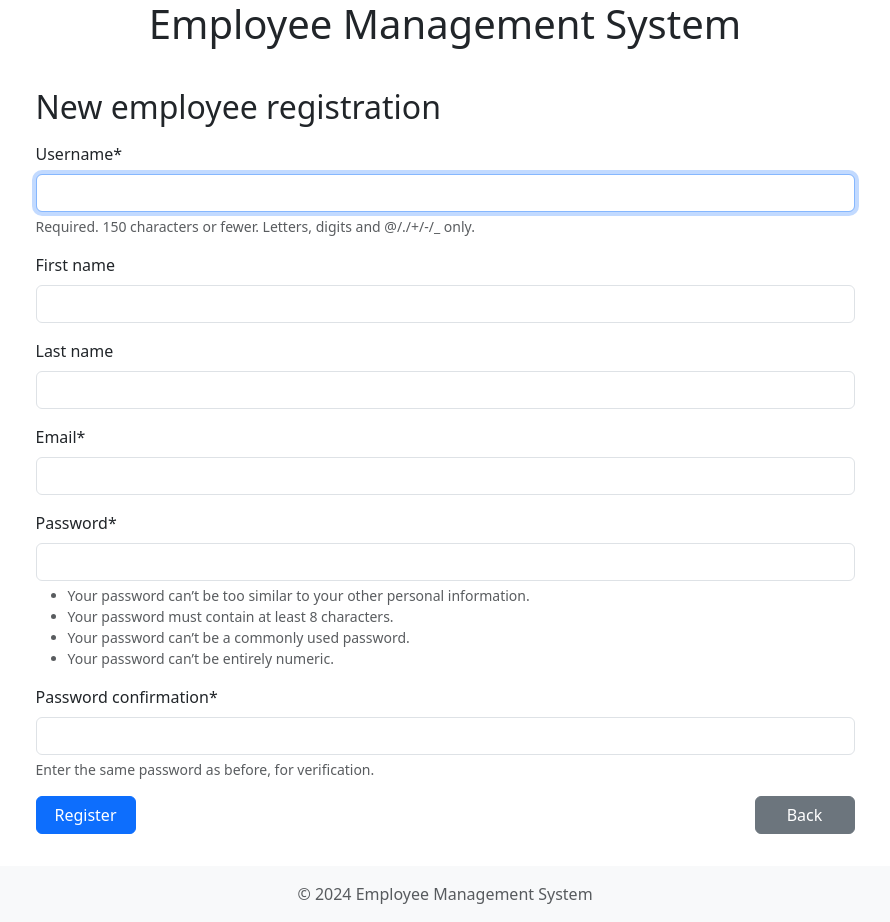
After one commit to Salerys/employee-management, a Django app: page /register/ in a window 1280 px wide. The commit adds this page. Shown: the whole page, without its empty margins (195-1085 px from the left). Run offline with Django 5.2, Linux system fonts and the light colour scheme; some libraries are stand-ins or nearby versions.

Commit message:
added user registration

```diff
--- /dev/null
+++ b/employees/forms.py
@@ -0,0 +1,21 @@
+from django import forms
+from django.contrib.auth.forms import UserCreationForm
+from django.contrib.auth.models import User
+
+
+class RegisterForm(UserCreationForm):
+    email = forms.EmailField(
+        required=True, widget=forms.EmailInput(attrs={'class': 'form-control'})
+    )
+    usable_password = None
+
+    class Meta:
+        model = User
+        fields = [
+            'username',
+            'first_name',
+            'last_name',
+            'email',
+            'password1',
+            'password2',
+        ]
--- a/employees/static/css/style.css
+++ b/employees/static/css/style.css
@@ -0,0 +1,7 @@
+.w-100-px {
+  width: 100px;
+}
+
+.h-75-px {
+  height: 38px;
+}
--- a/employees/templates/base.html
+++ b/employees/templates/base.html
@@ -5,19 +5,40 @@
     <meta charset="UTF-8" />
     <meta name="viewport" content="width=device-width, initial-scale=1.0" />
     <title>{% block title %}Employee Management System{% endblock %}</title>
-    <link
-      rel="stylesheet"
-      href="https://cdnjs.cloudflare.com/ajax/libs/font-awesome/6.0.0-beta3/css/all.min.css"
-    />
+    <link rel="stylesheet" href="https://cdnjs.cloudflare.com/ajax/libs/font-awesome/6.0.0-beta3/css/all.min.css">
     <link
       href="https://cdn.jsdelivr.net/npm/bootstrap@5.3.3/dist/css/bootstrap.min.css"
       rel="stylesheet"
       integrity="sha384-QWTKZyjpPEjISv5WaRU9OFeRpok6YctnYmDr5pNlyT2bRjXh0JMhjY6hW+ALEwIH"
       crossorigin="anonymous"
     />
-    <link rel="stylesheet" href="{% static '/css/style.css' %}" />
+    <link rel="stylesheet" href="{% static '/css/style.css' %}">
   </head>
-  <body>
-    <h1>Hello</h1>
+  <body >
+    <h1 class="text-center mb-3">Employee Management System</h1>
+    <main class="container-sm" style="min-height: 100vh">
+      {% block content %}
+    <div class="container-sm mt-3 mb-3 w-75 d-flex justify-content-center">
+      <a class="btn btn-primary w-100-px ms-1 me-1" href="{% url 'login' %}">Login</a>
+      <a class="btn btn-primary w-100-px ms-1 me-1" href="{% url 'register' %}">Register</a>
+    </div>
+    {% endblock content %}
+  </main>
+    <footer class="footer mt-auto py-3 bg-light">
+      <div class="container text-center">
+        <span class="text-muted">&copy; 2024 Employee Management System</span>
+      </div>
+    </footer>
+    <script
+      src="https://cdn.jsdelivr.net/npm/@popperjs/core@2.11.8/dist/umd/popper.min.js"
+      integrity="sha384-I7E8VVD/ismYTF4hNIPjVp/Zjvgyol6VFvRkX/vR+Vc4jQkC+hVqc2pM8ODewa9r"
+      crossorigin="anonymous"
+    ></script>
+    <script
+      src="https://cdn.jsdelivr.net/npm/bootstrap@5.3.3/dist/js/bootstrap.bundle.min.js"
+      integrity="sha384-YvpcrYf0tY3lHB60NNkmXc5s9fDVZLESaAA55NDzOxhy9GkcIdslK1eN7N6jIeHz"
+      crossorigin="anonymous"
+    ></script>
+    <script src="{% static '/js/script.js' %}""></script>
   </body>
 </html>
--- /dev/null
+++ b/employees/templates/register/register.html
@@ -0,0 +1,18 @@
+{% extends 'base.html' %} {% load crispy_forms_tags %} {% block content %}
+<div class="container d-flex justify-content-center" style="min-height: 100vh">
+  <div class="w-75 mt-4">
+    <h2>New employee registration</h2>
+    <form method="POST" class="form-group mt-3 mb-3">
+      {% csrf_token %} {{ form | crispy }}
+      <div class="mt-3 d-flex justify-content-between flex-align-340">
+        <button type="submit" class="btn btn-primary w-100-px mb-3">
+          Register
+        </button>
+        <a class="btn btn-secondary w-100-px mb-3" href="{% url 'index' %}">
+          Back
+        </a>
+      </div>
+    </form>
+  </div>
+</div>
+{% endblock %}
--- a/employees/urls.py
+++ b/employees/urls.py
@@ -5,4 +5,5 @@ from . import views
 
 urlpatterns = [
     path('', views.index, name='index'),
+    path('register/', views.user_register, name='register'),
 ]
--- a/employees/views.py
+++ b/employees/views.py
@@ -1,5 +1,49 @@
-from django.shortcuts import render
+from django.shortcuts import render, redirect
+from django.contrib import messages
+from .models import JobDetails, Performance, PersonalDetails
+from .forms import RegisterForm
 
 
 def index(request):
     return render(request, 'base.html')
+
+
+# user registration
+def user_register(request):
+    if request.method == 'POST':
+        form = RegisterForm(request.POST)
+        if form.is_valid():
+            user = form.save(commit=False)
+            user.save()
+
+            # Step 1: Create an empty Performance instance
+            performance_model = Performance.objects.create()
+
+            # Step 2: Create a JobDetails instance and assign the performance
+            job_details_model = JobDetails.objects.create(performance=performance_model)
+
+            # Step 3: Create the PersonalDetails and associate with the user and job_details
+            PersonalDetails.objects.create(
+                first_name=user.first_name,
+                last_name=user.last_name,
+                username=user.username,
+                email=user.email,
+                password=user.password,  # Assuming password is already hashed by the form
+                job_details=job_details_model,
+            )
+
+            messages.success(request, "Registration successful!")  # Success message
+            return redirect('/')  # Redirect to a success page after registration
+        else:
+            messages.error(
+                request, "There was an error with your submission."
+            )  # Error message
+
+    else:
+        form = RegisterForm()
+
+    return render(
+        request,
+        'register/register.html',
+        {'form': form},
+    )
```
